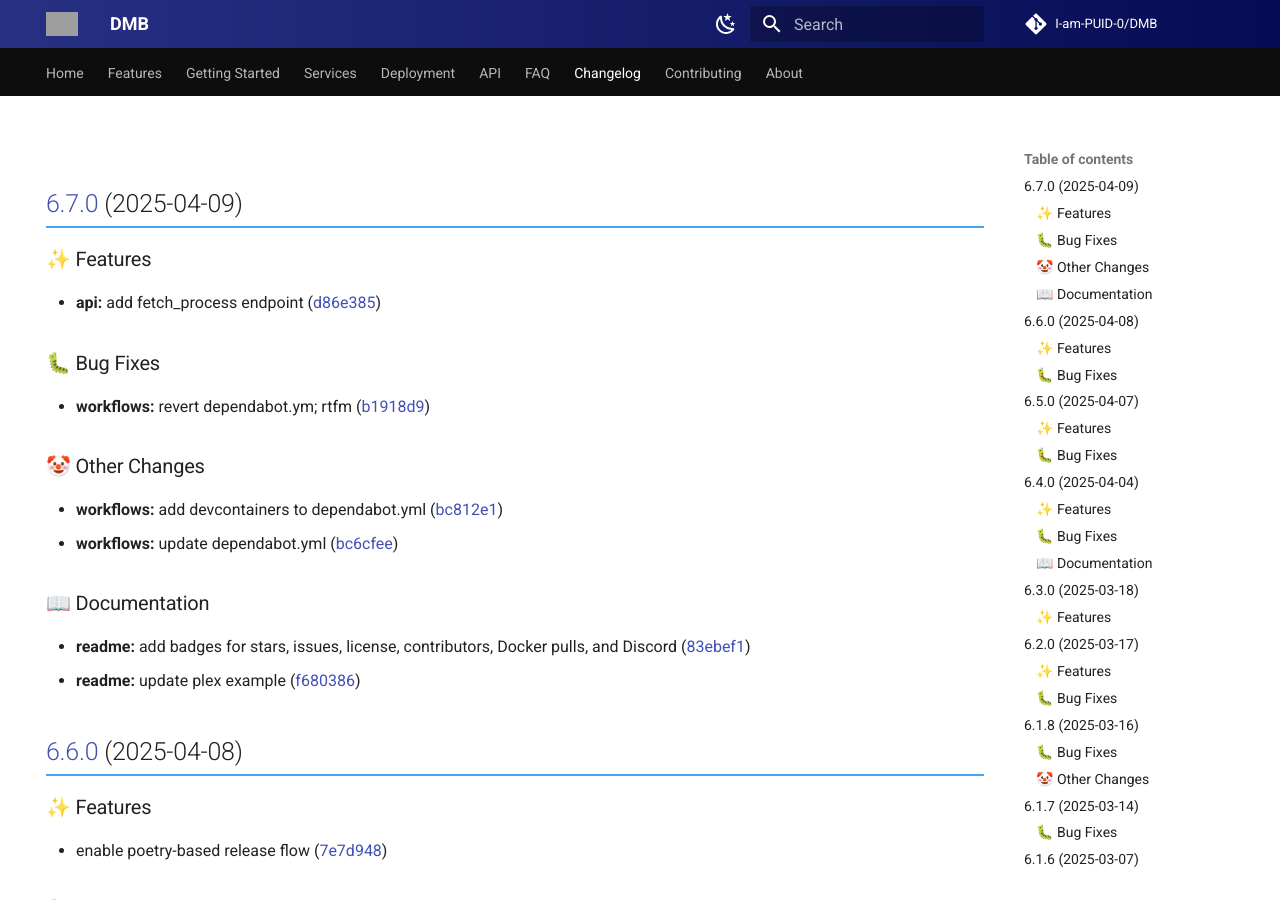
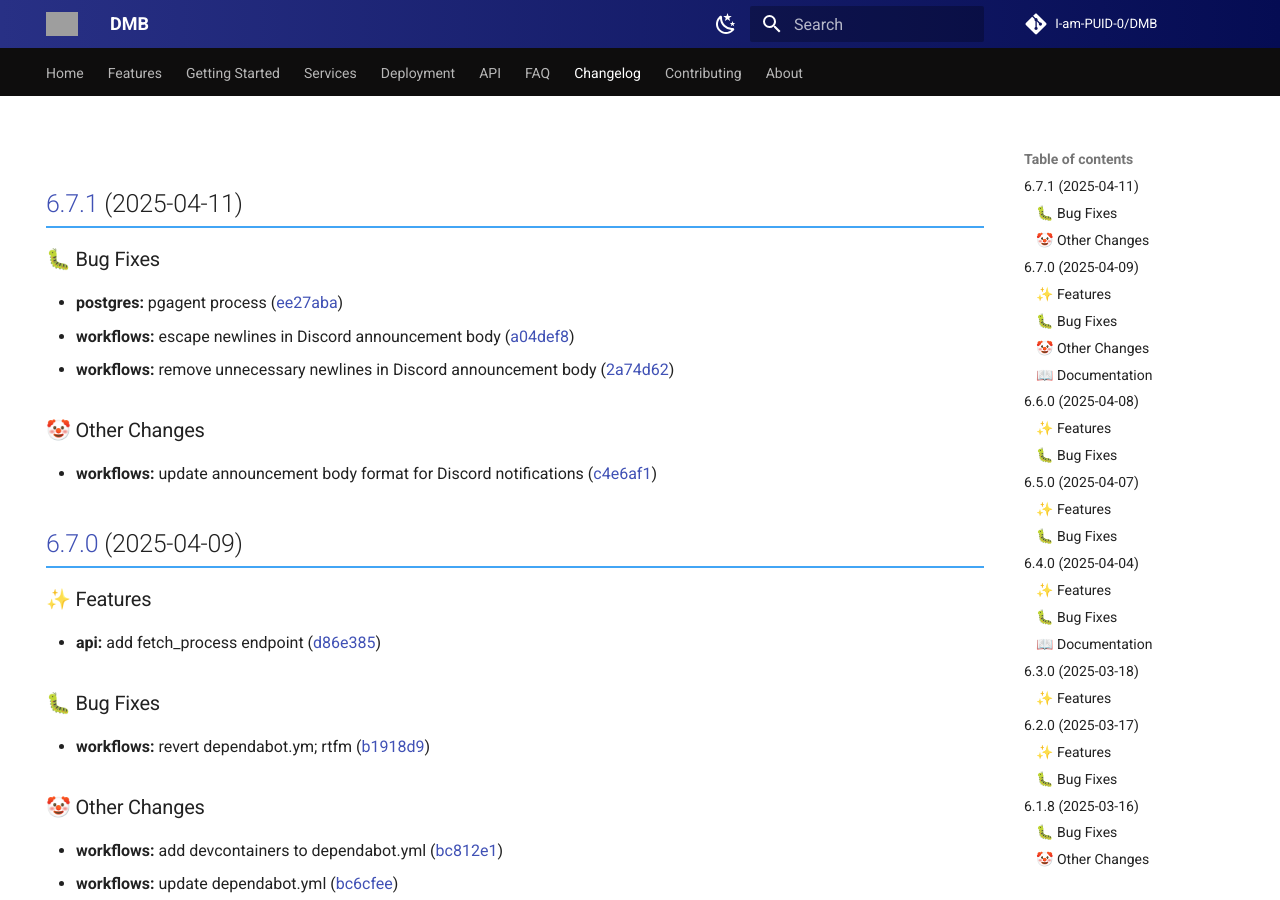
Before and after one commit to I-am-PUID-0/DMB_Docs, an MkDocs documentation site: the page built from docs/changelog.md, in a window 1280 px wide and 900 px high. Built offline with MkDocs 1.6.1 and Material for MkDocs 9.7.7, drawn with Linux system fonts in a browser that asks for light colours; comment, search, counter and statistics services are not loaded; grey boxes are pictures that could not be loaded.

Commit message:
Update Changelog

```diff
--- a/docs/changelog.md
+++ b/docs/changelog.md
@@ -4,6 +4,20 @@ hide:
 ---
 
 # Changelog
+
+## [6.7.1](https://github.com/I-am-PUID-0/DMB/compare/6.7.0...6.7.1) (2025-04-11)
+
+
+### 🐛 Bug Fixes
+
+* **postgres:** pgagent process ([ee27aba](https://github.com/I-am-PUID-0/DMB/commit/ee27aba0aa92466bcdfe88245ca0a7ba254dde0b))
+* **workflows:** escape newlines in Discord announcement body ([a04def8](https://github.com/I-am-PUID-0/DMB/commit/a04def83f4109aaeeefd7eb58ab6d7f298cd608b))
+* **workflows:** remove unnecessary newlines in Discord announcement body ([2a74d62](https://github.com/I-am-PUID-0/DMB/commit/2a74d627ae06ff18dd1416f5644008d5e9143a86))
+
+
+### 🤡 Other Changes
+
+* **workflows:** update announcement body format for Discord notifications ([c4e6af1](https://github.com/I-am-PUID-0/DMB/commit/c4e6af13bf43092cfa4c883494ddb6a4815fcbe9))
 
 ## [6.7.0](https://github.com/I-am-PUID-0/DMB/compare/6.6.0...6.7.0) (2025-04-09)
 
```
